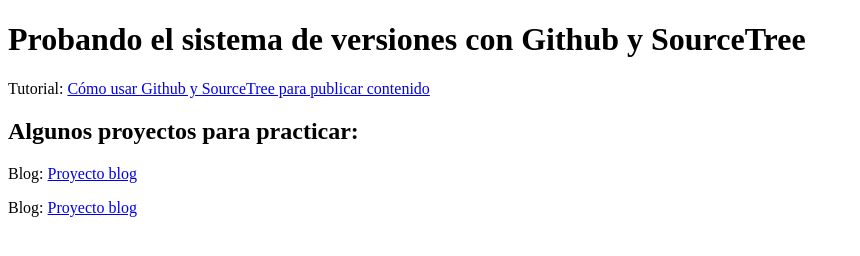
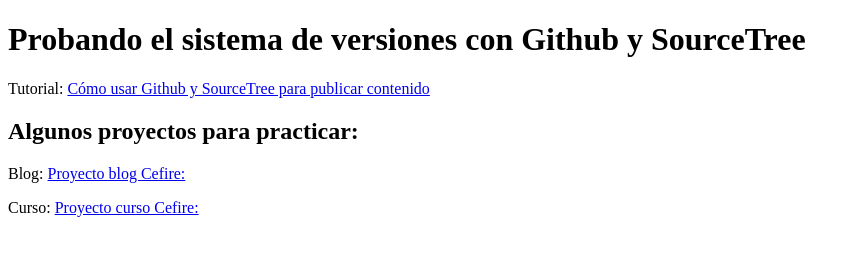
Before and after one commit to eniun/diw, a plain HTML site: page index.html in a window 1280 px wide. Shown: the whole page, without its empty margins (0-860 px from the left). Drawn offline with Linux system fonts and the light colour scheme.

Commit message:
Proyectos incluidos en los nombres del título

```diff
--- a/index.html
+++ b/index.html
@@ -10,7 +10,7 @@
     <h1>Probando el sistema de versiones con Github y SourceTree</h1>
     <p>Tutorial: <a href="https://www.eniun.com/como-usar-github-sourcetree-publicar-contenido-html/">Cómo usar Github y SourceTree para publicar contenido</a></p>
     <h2>Algunos proyectos para practicar:</h2>
-    <p>Blog: <a href="https://eniun.github.io/blog/">Proyecto blog</a></p>
-    <p>Blog: <a href="https://eniun.github.io/curso/">Proyecto blog</a></p>
+    <p>Blog: <a href="https://eniun.github.io/blog/">Proyecto blog Cefire: </a></p>
+    <p>Curso: <a href="https://eniun.github.io/curso/">Proyecto curso Cefire: </a></p>
 </body>
 </html>
```
